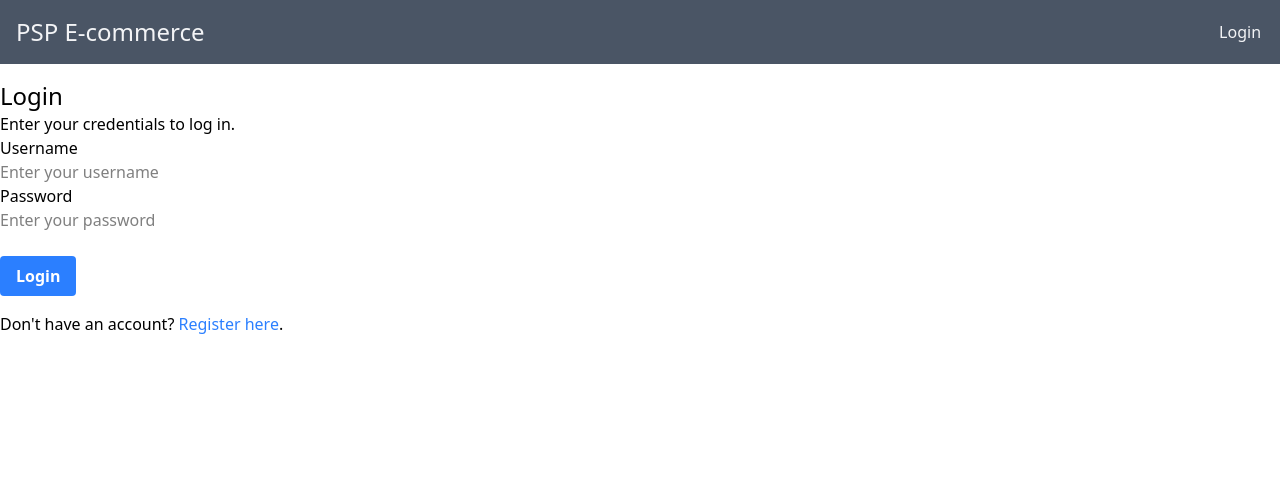
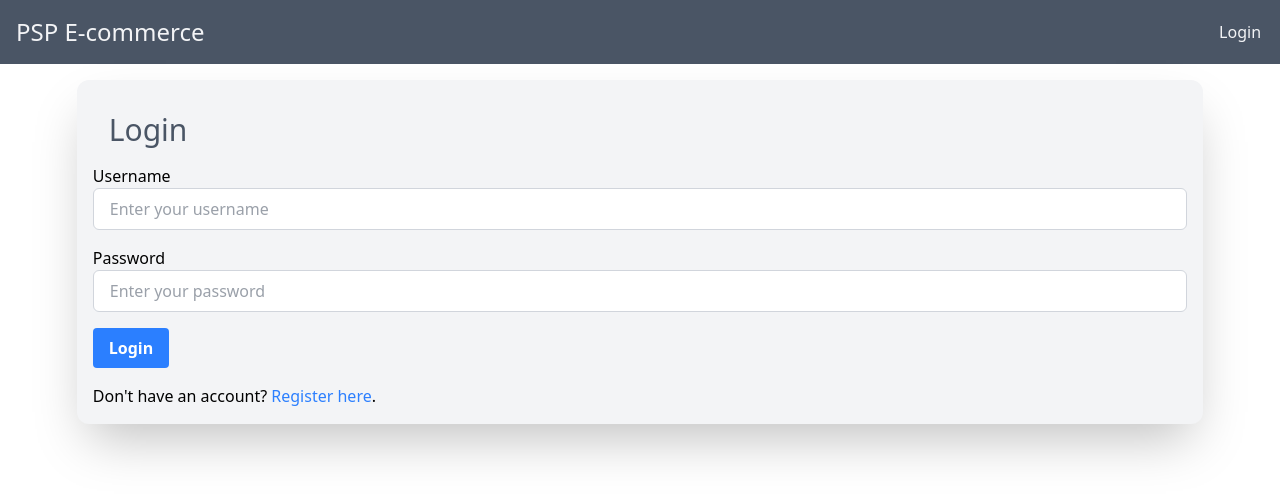
Before and after one commit to ramonbezerra/psp-ecommerce, a React (Create React App) app in the folder frontend/: page /login in a window 1280 px wide. Shown: the top 498 px of the page. Built offline with nearby package versions, Linux system fonts and the light colour scheme.

Commit message:
feat: change style from login, register and password change forms

```diff
--- a/frontend/src/components/Login.jsx
+++ b/frontend/src/components/Login.jsx
@@ -33,10 +33,13 @@ const Login = () => {
     }
 
     return (
-        <div>
-            <h2 className='text-2xl'>Login</h2>
-            <p>Enter your credentials to log in.</p>
-            {error && <div style={{color: 'red'}}>{error}</div>}
+        <section className="">
+            <div className="">
+                <div className="lg:w-[88%] sm:w-[88%] w-full mx-auto shadow-2xl p-4 rounded-xl h-fit self-center bg-gray-100">
+                    <div className="items-center text-gray-600 p-4 flex justify-between">
+                        <h1 className="lg:text-3xl md:text-2xl text-xl">Login</h1>
+                    </div>
+                    {error && <div className="text-red-500 mb-2">{error}</div>}
 
                     <Formik
                         initialValues={{ username: '', password: '' }}
@@ -44,37 +47,41 @@ const Login = () => {
                         onSubmit={handleLogin}>
                         {({ handleChange, handleBlur, handleSubmit, isSubmitting }) => (
                             <form onSubmit={handleSubmit}>
-                            <div>
-                                <label htmlFor="username">Username</label><br />
+                                <div className="mb-4">
+                                    <label htmlFor="username">Username
+                                        <ErrorMessage name="username" component="span" className="text-red-500 ml-4" />
                                         <Field
                                             type="text"
                                             name="username"
                                             onChange={handleChange}
                                             onBlur={handleBlur}
                                             placeholder="Enter your username"
+                                            className="form-control block w-full px-4 py-2 text-gray-700 bg-white border border-gray-300 rounded-md focus:outline-none focus:ring focus:ring-blue-200"
                                         />
-                                <ErrorMessage name="username" component="span" className="error" />
+                                    </label>
                                 </div>
 
-                            <div>
-                                <label htmlFor="password">Password</label><br />
+                                <div className="mb-4">
+                                    <label htmlFor="password">Password
+                                        <ErrorMessage name="password" component="span" className="text-red-500 ml-4" />
                                         <Field
                                             type="password"
                                             name="password"
                                             onChange={handleChange}
                                             onBlur={handleBlur}
                                             placeholder="Enter your password"
+                                            className="form-control block w-full px-4 py-2 text-gray-700 bg-white border border-gray-300 rounded-md focus:outline-none focus:ring focus:ring-blue-200"
                                         />
-                                <ErrorMessage name="password" component="span" className="error" />
+                                    </label>
                                 </div>
-                            <br />
-                            <ErrorMessage name="general" component="span" className="error" />
                                 <button className='bg-blue-500 hover:bg-blue-700 text-white font-bold py-2 px-4 rounded' type="submit" disabled={isSubmitting}>Login</button>
                             </form>
                         )}
                     </Formik>
                     <p className='mt-4'>Don't have an account? <a href="/register" className='text-blue-500 hover:text-blue-700'>Register here</a>.</p>
                 </div>
+            </div>
+        </section>
     );
 }
 
--- a/frontend/src/components/PasswordChange.jsx
+++ b/frontend/src/components/PasswordChange.jsx
@@ -41,6 +41,7 @@ const PasswordChange = () => {
                         <form onSubmit={handleSubmit}>
                             <div className='mb-4'>
                                 <label htmlFor="password">Current Password
+                                    <ErrorMessage name="old_password" component="div" className="text-red-500 ml-4" />
                                     <Field
                                         type="password"
                                         id="old_password"
@@ -48,20 +49,20 @@ const PasswordChange = () => {
                                         onChange={handleChange}
                                         onBlur={handleBlur}
                                         className="form-control block w-full px-4 py-2 text-gray-700 bg-white border border-gray-300 rounded-md focus:outline-none focus:ring focus:ring-blue-200" />
-                                    <ErrorMessage name="old_password" component="div" className="error" />
                                 </label>
                             </div>
                             <div className='mb-4'>
                                 <label htmlFor="password">New Password
+                                    <ErrorMessage name="new_password" component="div" className="text-red-500 ml-4" />
                                     <Field type="password" id="new_password" name="new_password" onChange={handleChange} onBlur={handleBlur}
                                         className="form-control block w-full px-4 py-2 text-gray-700 bg-white border border-gray-300 rounded-md focus:outline-none focus:ring focus:ring-blue-200" />
-                                    <ErrorMessage name="new_password" component="div" className="error" />
                                 </label>
                             </div>
                             <div className='mb-4'>
                                 <label htmlFor="password">Confirm New Password
+                                    <ErrorMessage name="repeat_password" component="div" className="text-red-500 ml-4" />
                                     <Field type="password" id="repeat_password" name="repeat_password" onChange={handleChange} onBlur={handleBlur}
-                                    className="form-control block w-full px-4 py-2 text-gray-700 bg-white border border-gray-300 rounded-md focus:outline-none focus:ring focus:ring-blue-200" />                                    <ErrorMessage name="repeat_password" component="div" className="error" />
+                                    className="form-control block w-full px-4 py-2 text-gray-700 bg-white border border-gray-300 rounded-md focus:outline-none focus:ring focus:ring-blue-200" />
                                 </label>
                             </div>
                             <button type="submit" disabled={isSubmitting} className="bg-blue-500 hover:bg-blue-700 text-white font-bold py-2 px-4 rounded">Change Password</button>
--- a/frontend/src/components/Register.jsx
+++ b/frontend/src/components/Register.jsx
@@ -27,9 +27,13 @@ const Register = () => {
     }
 
     return (
-        <div>
-            <h2 className='text-2xl'>Register</h2>
+        <section className="">
+            <div className="">
+                <div className="lg:w-[88%] sm:w-[88%] w-full mx-auto shadow-2xl p-4 rounded-xl h-fit self-center bg-gray-100">
+                    <div className="items-center text-gray-600 p-4">
+                        <h1 className="lg:text-3xl md:text-2xl text-xl">Register</h1>
                         <p>Enter your credentials to register.</p>
+                    </div>
 
                     <Formik
                         initialValues={{ username: '', password: '' }}
@@ -37,31 +41,33 @@ const Register = () => {
                         onSubmit={handleRegister}>
                         {({ handleChange, handleBlur, handleSubmit, isSubmitting }) => (
                             <form onSubmit={handleSubmit}>
-                            <div>
-                                <label htmlFor="username">Username</label><br />
+                                <div className='mb-4'>
+                                    <label htmlFor="username">Username
+                                    <ErrorMessage name="username" component="span" className="text-red-500 ml-4" />
                                     <Field
                                         type="text"
                                         name="username"
                                         onChange={handleChange}
                                         onBlur={handleBlur}
                                         placeholder="Enter your username"
+                                        className="form-control block w-full px-4 py-2 text-gray-700 bg-white border border-gray-300 rounded-md focus:outline-none focus:ring focus:ring-blue-200"
                                     />
-                                <ErrorMessage name="username" component="span" className="error" />
+                                    </label>
                                 </div>
 
-                            <div>
-                                <label htmlFor="password">Password</label><br />
+                                <div className='mb-4'>
+                                    <label htmlFor="password">Password
+                                    <ErrorMessage name="password" component="span" className="text-red-500 ml-4" />
                                     <Field
                                         type="password"
                                         name="password"
                                         onChange={handleChange}
                                         onBlur={handleBlur}
                                         placeholder="Enter your password"
+                                        className="form-control block w-full px-4 py-2 text-gray-700 bg-white border border-gray-300 rounded-md focus:outline-none focus:ring focus:ring-blue-200"
                                     />
-                                <ErrorMessage name="password" component="span" className="error" />
+                                    </label>
                                 </div>
-                            <br />
-                            <ErrorMessage name="general" component="span" className="error" />
                                 <button className='bg-blue-500 hover:bg-blue-700 text-white font-bold py-2 px-4 rounded' type="submit" disabled={isSubmitting}>Login</button>
                             </form>
                         )}
@@ -69,6 +75,8 @@ const Register = () => {
 
                     <p className='mt-4'>Already have an account? <a href="/login" className='text-blue-500 hover:text-blue-700'>Login</a></p>
                 </div>
+            </div>
+        </section>
     );
 }
 
```
Lines whose indentation alone changed are shown as unchanged.
